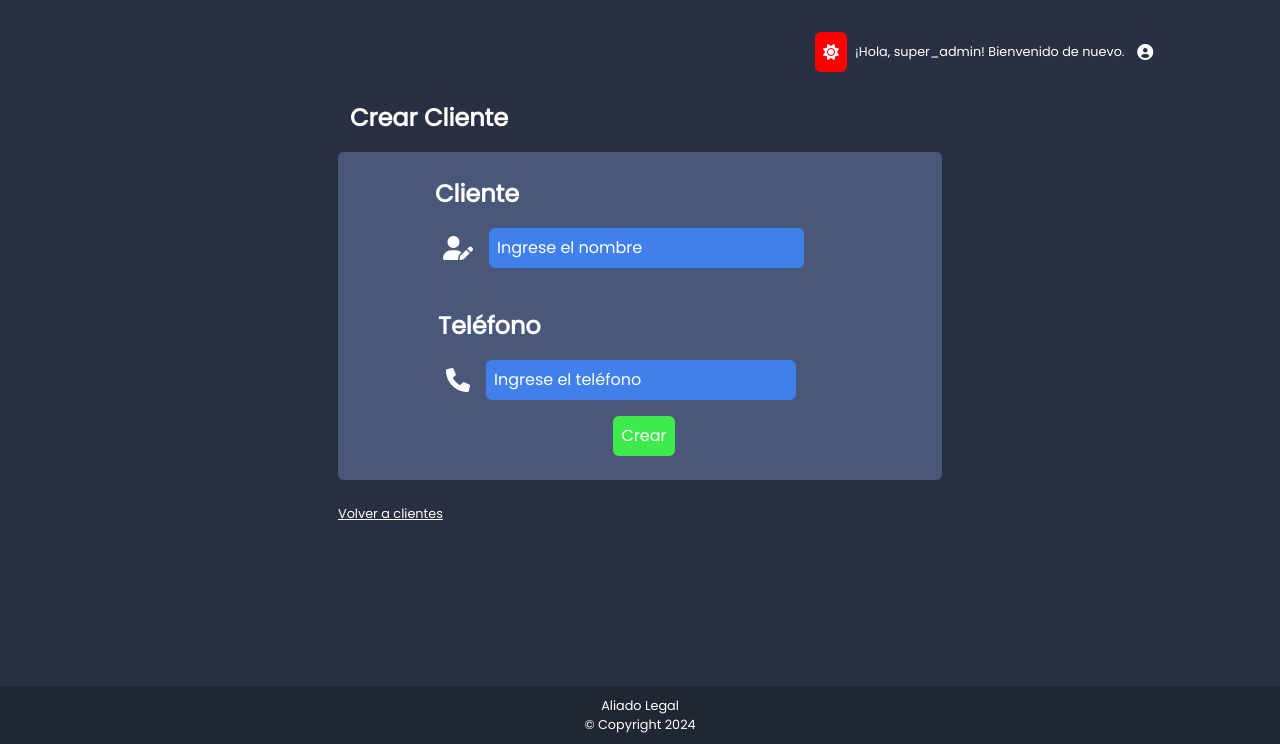
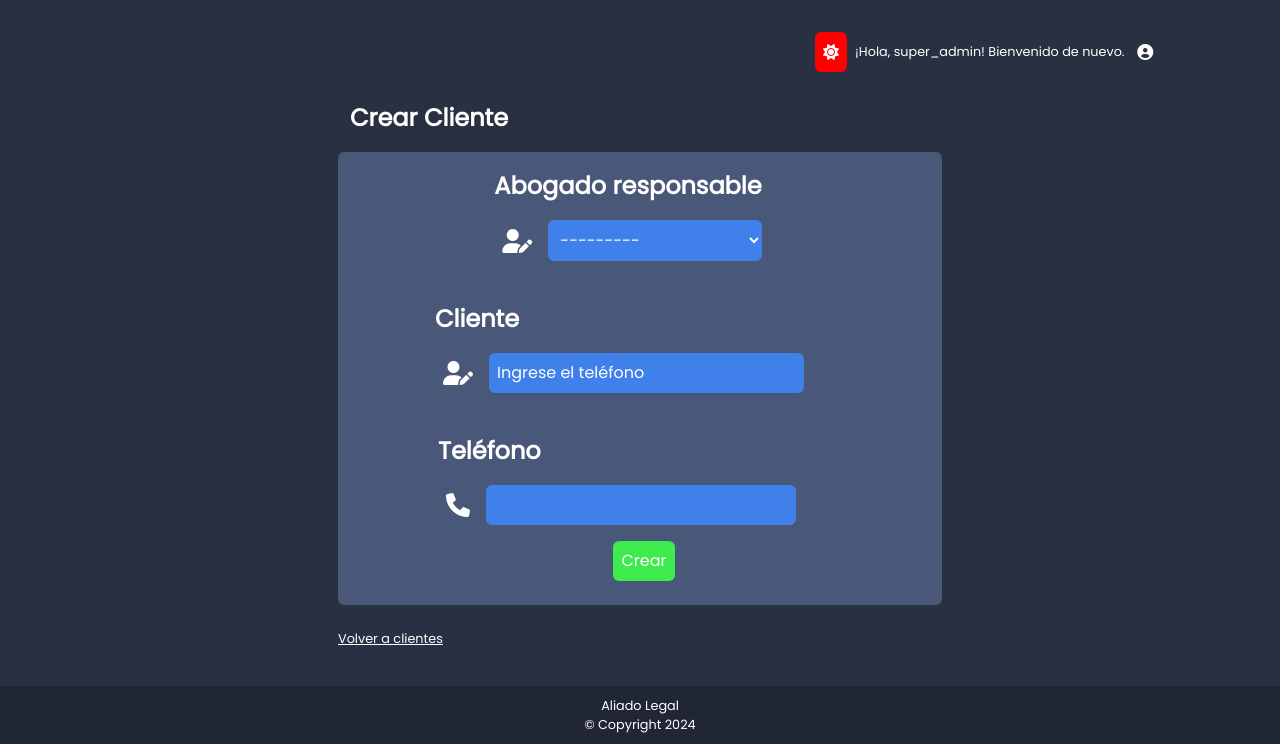
Before and after one commit to Calsiferian/gestor_abogados, a Django app: page /clients/crear/ in a window 1280 px wide. Shown: the part 56-800 px from the top of the page. Run offline with Django 5.2, Linux system fonts and the light colour scheme; a user stored in the database is signed in; data comes from the database, SQL or seed files in the repository; both versions use the stored data as it was after the commit; some libraries are stand-ins or nearby versions.

Commit message:
se agrega creacion de clientes con asignación especifca a abogados desde el usuario moderador

```diff
--- a/clients/forms.py
+++ b/clients/forms.py
@@ -1,14 +1,28 @@
 from django import forms
 from .models import Cliente
+from django.contrib.auth.models import User
 
 class ClienteForm(forms.ModelForm):
     class Meta:
         model = Cliente
-        fields = ['nombres', 'telefono']
+        fields = ['nombres', 'telefono', 'abogado']
         widgets = {
             'nombres': forms.TextInput(attrs={'class': 'inputActualizarCliente'}),
             'telefono': forms.TextInput(attrs={'class': 'inputActualizarCliente'}),
         }
+
+    def __init__(self, *args, **kwargs):
+        # Extraer el usuario de kwargs (si está presente)
+        self.user = kwargs.pop('user', None)
+        super().__init__(*args, **kwargs)  # Llamar al constructor base de Form
+
+        if self.user.groups.filter(name='Moderador').exists(): # Si el usuario es moderador
+            self.fields['abogado'].queryset = User.objects.exclude(is_superuser=True) # Mostrar solo usuarios relevantes
+            self.fields['abogado'].widget.attrs.update({'class': 'inputActualizarCliente'})
+        else:  # Si no es moderador
+            self.fields['abogado'].widget = forms.HiddenInput()  # Ocultamos el campo
+            self.fields['abogado'].initial = self.user  # Asignamos automáticamente el usuario actual
+
 
 class ClienteSearchForm(forms.Form):
     nombre = forms.CharField(
--- a/clients/templates/crear_cliente.html
+++ b/clients/templates/crear_cliente.html
@@ -12,6 +12,16 @@
             <p class="tituloFormulario">{% if actualizar %}Actualizar{% else %}Crear{% endif %} Cliente</p>
             <form method="POST" class="formularioActualizar mt-3">
                 {% csrf_token %}
+                {% if is_moderator %}
+                <div class="divLabelInput">
+                    <label for="{{ form.description.id_for_label }}" class="labelInputs mt-3">Abogado responsable</label>
+                    <div class="divInputIcono">
+                        <i class="fa-solid fa-user-pen"></i>
+                        {{ form.abogado}}
+                    </div>
+                </div>
+
+                {% endif %}
                 <div class="divLabelInput">
                     <label for="{{ form.description.id_for_label }}" class="labelInputs">Cliente</label>
                     <div class="divInputIcono">
--- a/clients/views.py
+++ b/clients/views.py
@@ -34,15 +34,23 @@
 @login_required
 def crear_cliente(request):
     if request.method == 'POST':
-        form = ClienteForm(request.POST)
+        form = ClienteForm(request.POST, user=request.user)
         if form.is_valid():
-            cliente = form.save(commit=False)  # No guardar aún
-            cliente.abogado = request.user  # Asignar al abogado (usuario actual)
-            cliente.save()  # Ahora guardar el cliente
+            cliente = form.save(commit=False)
+            if not request.user.groups.filter(name='Moderador').exists():  # Si no es moderador, asigna el abogado como el usuario actual
+                cliente.abogado = request.user
+            form.save()
             return redirect('clients:list_clients')
     else:
-        form = ClienteForm()
+        form = ClienteForm(user=request.user)
+
+        # Si el usuario no es moderador, oculta el campo 'abogado' y asigna automáticamente el usuario por probar
+        if not request.user.groups.filter(name='Moderador').exists():
+            form.fields['abogado'].widget = forms.HiddenInput()
+            form.initial['abogado'] = request.user  # Asignar abogado automáticamente
+
     return render(request, 'crear_cliente.html', {'form': form})
+
 
 # Vista para actualizar un cliente
 @login_required
```
Also changed, not shown: db.sqlite3.
